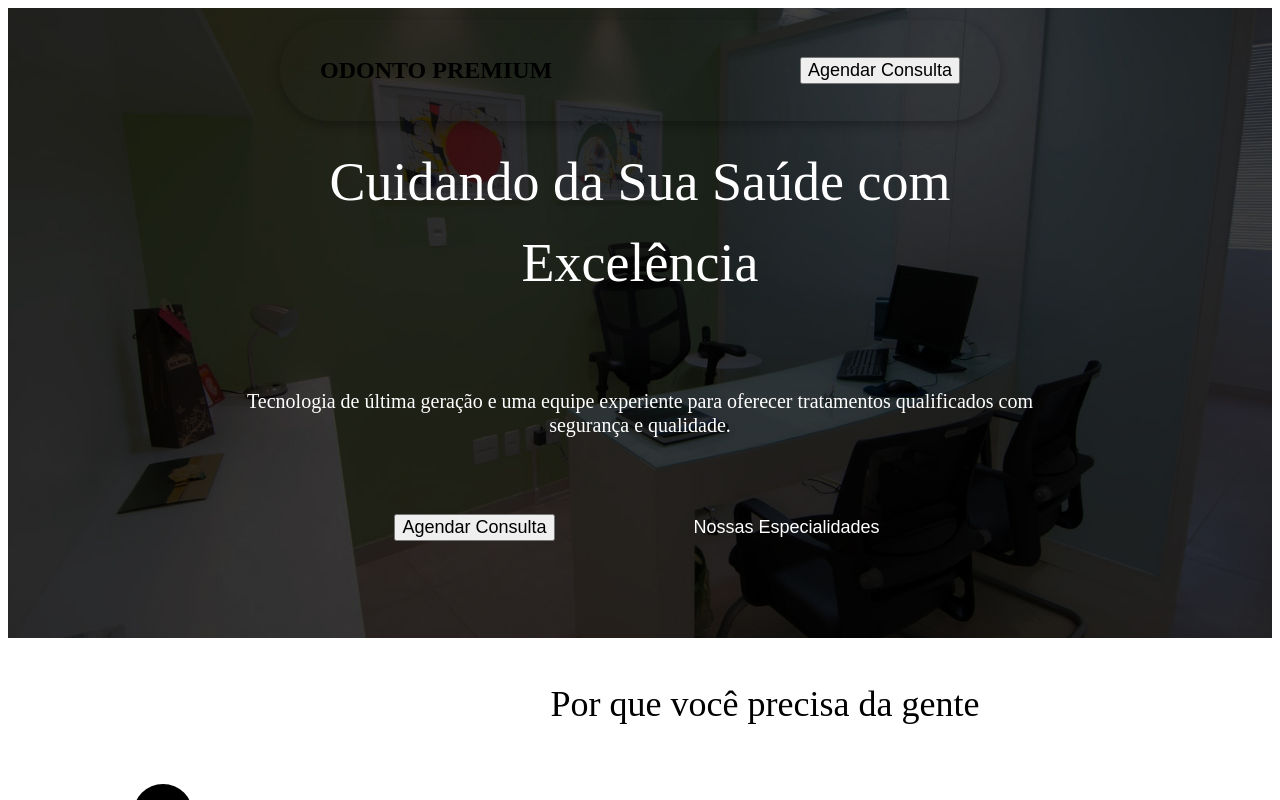
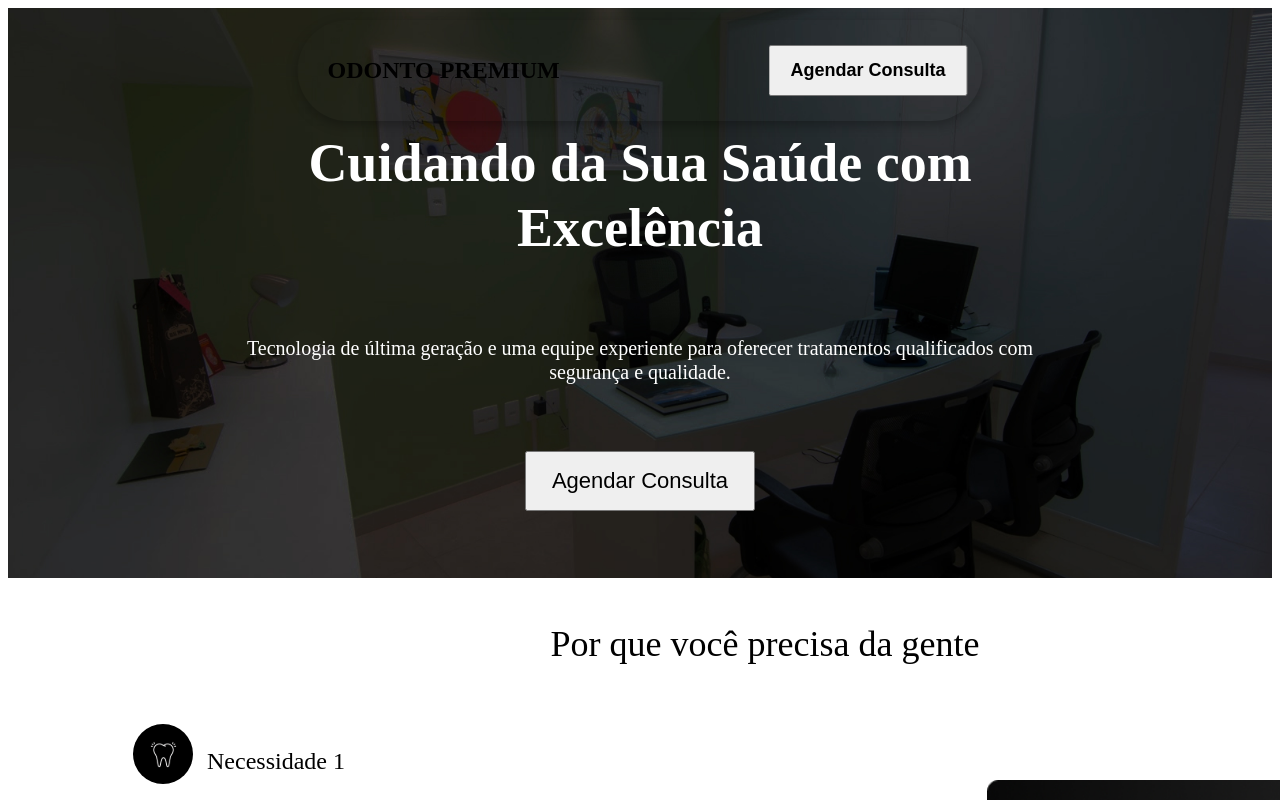
Before and after one commit to wemersonmatheuss/odonto-premium, a React (Vite) app: page / in a window 1280 px wide. Shown: the top 800 px of the page. Built offline with nearby package versions, Linux system fonts and the light colour scheme.

Commit message:
style: ajustando alguns estilos

```diff
--- a/src/components/ButtonPrimary/index.tsx
+++ b/src/components/ButtonPrimary/index.tsx
@@ -1,3 +1,4 @@
+import styles from "./styles.module.css"
 
 type Props = React.ComponentProps<"button"> & {
     name: string
@@ -5,6 +6,6 @@ type Props = React.ComponentProps<"button"> & {
 
 export function ButtonPrimary({ name, ...rest }: Props) {
     return (
-        <button { ...rest } type="button">{name}</button>
+        <button className={styles.button} { ...rest } type="button">{name}</button>
     )
 }
--- a/src/components/InfoContact/styles.module.css
+++ b/src/components/InfoContact/styles.module.css
@@ -89,7 +89,7 @@ select {
 
     border-radius: 8px;
 
-    padding: 8px;
+    padding: 10px;
 
     outline: none;
     border: 1px solid var(--background-color-secondary);
@@ -101,6 +101,7 @@ select {
   padding: 10px;
 }
 
+
 label {
     font-size: 16px;
     font-weight: 500;
@@ -111,7 +112,9 @@ label {
 }
 
 form > button {
-    margin-top: 20px;
+    margin-top: 5px;
+    font-size: 20px;
+    font-weight: 500;
 }
 
 .enviando {
--- a/src/components/Main-initial/index.tsx
+++ b/src/components/Main-initial/index.tsx
@@ -13,7 +13,6 @@ export function Main() {
 
             <div className={styles.buttons}>
                 <ButtonPrimary name="Agendar Consulta" />
-                <ButtonPrimary name="Nossas Especialidades" />
             </div>
         </main>
     )
--- a/src/components/Main-initial/styles.module.css
+++ b/src/components/Main-initial/styles.module.css
@@ -4,34 +4,36 @@
     background-position: center;
     background-repeat: no-repeat;
 
-    height: 630px;
+    height: 570px;
 
     display: flex;
     flex-direction: column;
     justify-content: center;
     align-items: center;
-    gap: 57px;
+    gap: 47px;
 }
 
 .container .title {
     color: #fff;
     max-width: 814px;
 
+    margin-top: 20px;
+
     display: flex;
     flex-direction: column;
-    gap: 29px;
+    gap: 19px;
 }
 
 .container .title h1{
     font-size: 54px;
-    font-weight: 400;
+    font-weight: 600;
     text-align: center;
-    line-height: 150%;
+    line-height: 120%;
 }
 
 .container .title p {
     font-size: 20px;
-    font-weight: 400;
+    font-weight: 500;
     text-align: center;
     line-height: 120%;
 }
@@ -44,28 +46,13 @@
 .container .buttons button:nth-child(1) {
     transition: background-color, border, color, 0.3s ease-in-out;
 
-    font-size: 18px;
+    font-size: 22px;
+    padding: 15px 25px;
 }
 
-.container .buttons button:nth-child(2){
-    background-color: transparent;
-    border: 1px solid var(--color-yellow);
-    color: #fff;
-
-    font-size: 18px;
-
-    transition: background-color, border, color, 0.3s ease-in-out;
-
-}
 
 .container .buttons button:nth-child(1):hover {
     background-color: transparent;
     border: 1px solid var(--color-yellow);
     color: #fff;
 }
-
-.container .buttons button:nth-child(2):hover {
-    background-color: var(--color-yellow);
-    border: none;
-    color: var(--text-color-primary);
-}
--- a/src/components/Nav/styles.module.css
+++ b/src/components/Nav/styles.module.css
@@ -1,7 +1,7 @@
 .container {
     width: 50%;
     height: auto;
-    padding: 13px 40px;
+    padding: 13px 15px 13px 30px;
 
     display: flex;
     justify-content: space-between;
@@ -26,5 +26,7 @@
 
 .container button {
     font-size: 18px;
-    font-weight: 500;
+    font-weight: 600;
+
+    padding: 13px 20px;
 }
```
